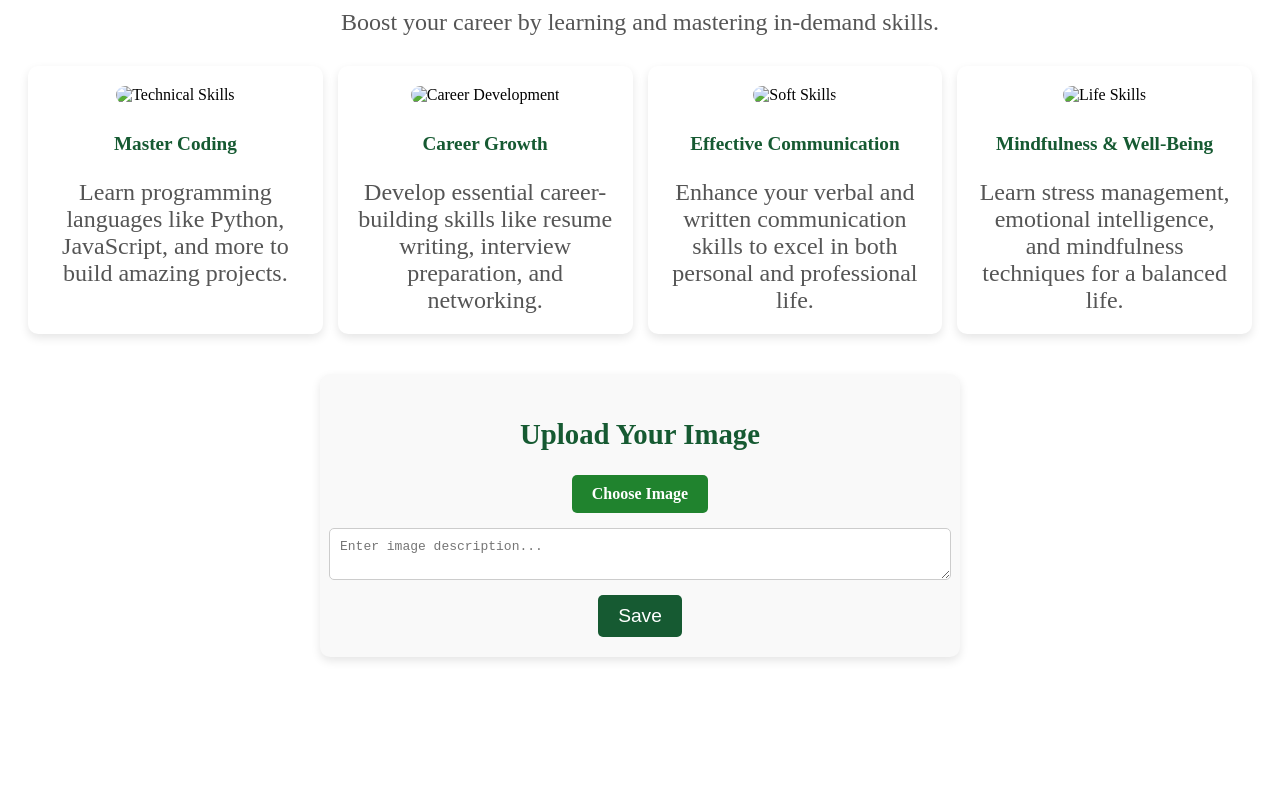
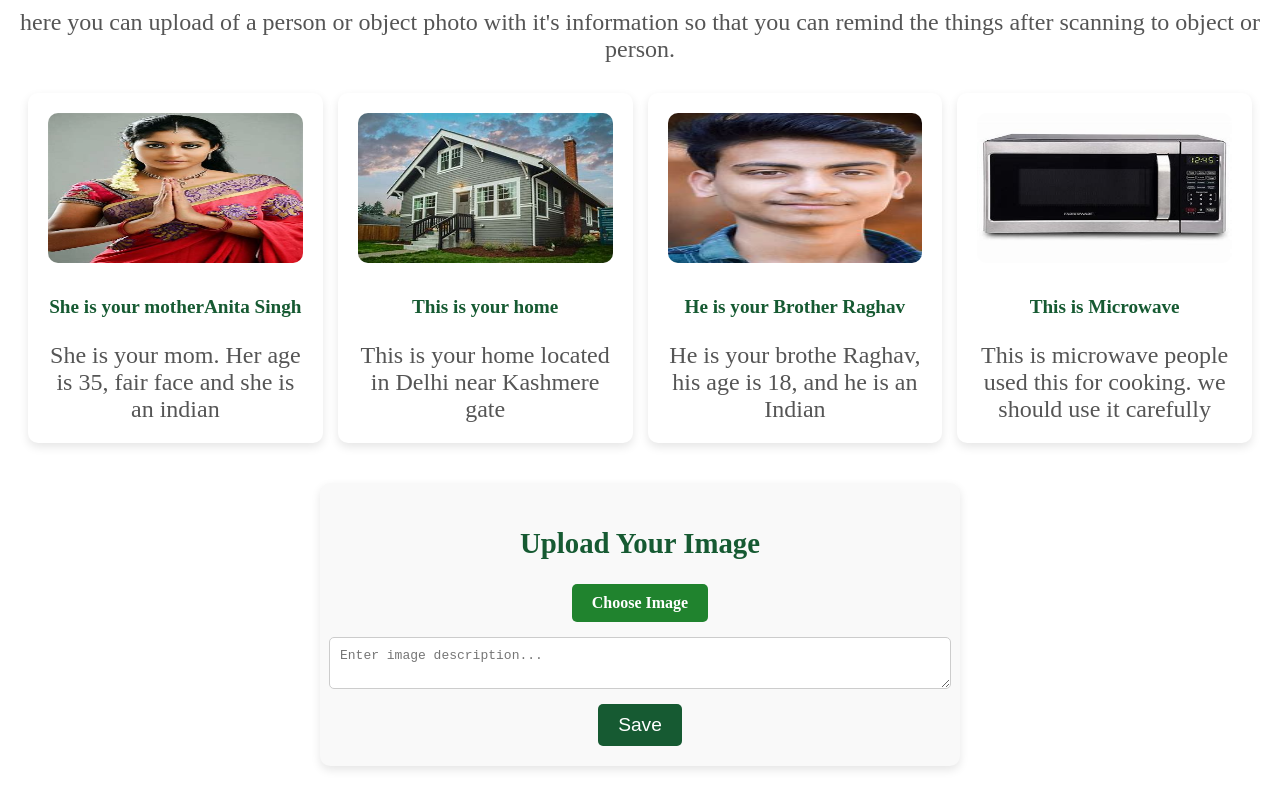
Before and after one commit to 18401172024/webForDementia, a plain HTML site: page index4.html in a window 1280 px wide. Shown: the part 110-896 px from the top of the page. Before the commit the page ends 800 px from the top, so only its background shows below. Drawn offline with Linux system fonts and the light colour scheme.

Commit message:
Add files via upload

```diff
--- a/index4.html
+++ b/index4.html
@@ -8,32 +8,32 @@
 </head>
 <body>
     <section class="skills-section" id="browseSkills">
-        <h2 style="text-align: center;">Enhance Your Skills with Our Platform</h2>
-          <p>Boost your career by learning and mastering in-demand skills.</p>
+        <h2 style="text-align: center;">Upload pictures and information about person and objects</h2>
+          <p>here you can upload of a person or object photo with it's information so that you can remind the things after scanning to object or person.</p>
 
         <div class="skills-container">
             <div class="skill-box">
-                <img src="communication.webp.jpg" alt="Technical Skills">
-                <h3>Master Coding</h3>
-                <p>Learn programming languages like Python, JavaScript, and more to build amazing projects.</p>
+                <img src="mother.jpg" alt="Technical Skills">
+                <h3>She is your motherAnita Singh</h3>
+                <p>She is your mom. Her age is 35, fair face and she is an indian</p>
             </div>
 
             <div class="skill-box">
-                <img src="career.jpg" alt="Career Development">
-                <h3>Career Growth</h3>
-                <p>Develop essential career-building skills like resume writing, interview preparation, and networking.</p>
+                <img src="house.jpg" alt="Career Development">
+                <h3>This is your home</h3>
+                <p>This is your home located in Delhi near Kashmere gate</p>
             </div>
 
             <div class="skill-box">
-                <img src="communication.webp.jpg" alt="Soft Skills">
-                <h3>Effective Communication</h3>
-                <p>Enhance your verbal and written communication skills to excel in both personal and professional life.</p>
+                <img src="brother.jpg" alt="Soft Skills">
+                <h3>He is your Brother Raghav</h3>
+                <p>He is your brothe Raghav, his age is 18, and he is an Indian</p>
             </div>
 
             <div class="skill-box">
-                <img src="mind.webp.jpg" alt="Life Skills">
-                <h3>Mindfulness & Well-Being</h3>
-                <p>Learn stress management, emotional intelligence, and mindfulness techniques for a balanced life.</p>
+                <img src="microwave.jpg" alt="Life Skills">
+                <h3>This is Microwave</h3>
+                <p>This is microwave people used this for cooking. we should use it carefully</p>
             </div>
         </div>
     </section>
```
